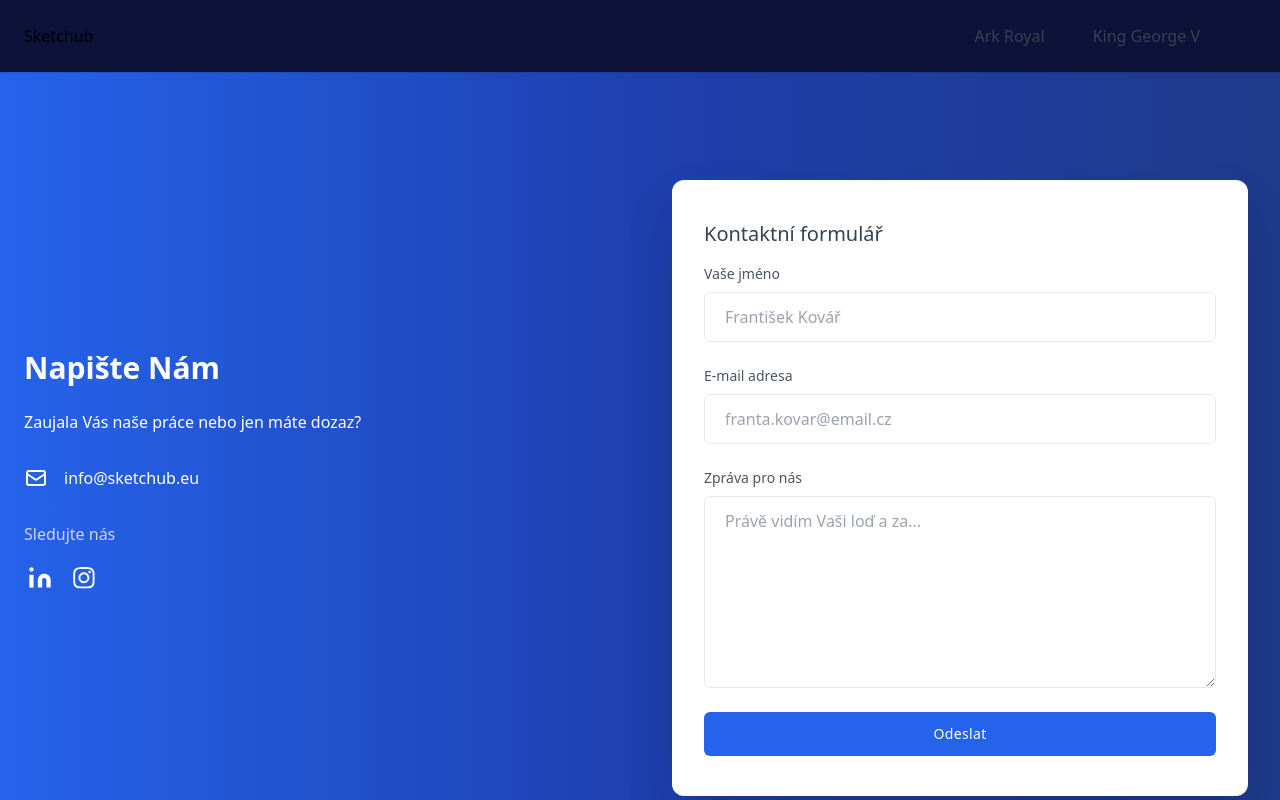
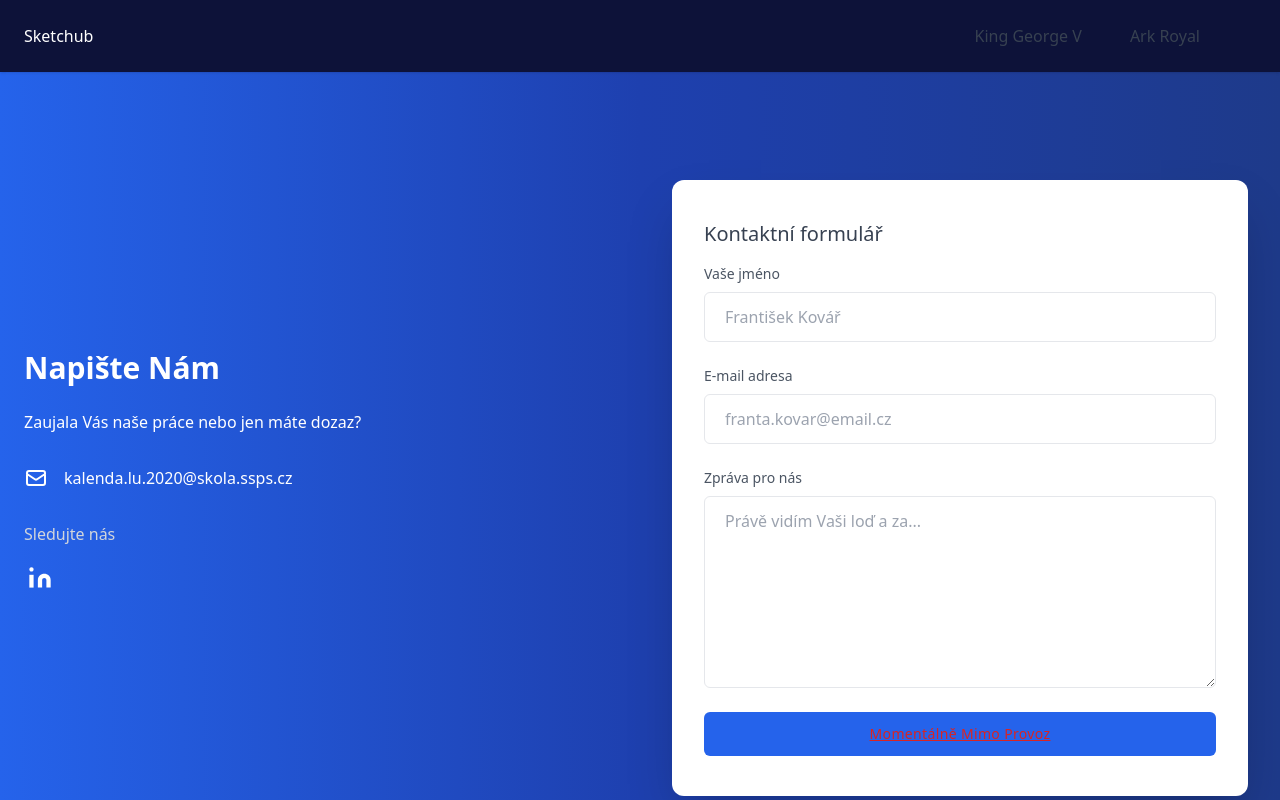
Before and after one commit to LukasKalenda/Sketchhub.eu, a Nuxt app: page / in a window 1280 px wide. Both pictures are taken after a click on the button "KONTAKT". Shown: the top 800 px of the page. Built offline with nearby package versions, Linux system fonts and the light colour scheme.

Commit message:
structure for hosting rdy

```diff
--- a/assets/scss/main.scss
+++ b/assets/scss/main.scss
@@ -10,3 +10,8 @@ $form-field: #ABAAAA;
 body {
     background-color: #0D1239;
 }
+.disabled-link {
+    cursor: not-allowed;
+    text-decoration:underline;
+    color: #d82424; /* Volitelně: změňte barvu textu na šedou nebo podle potřeby */
+  }
--- a/layouts/default.vue
+++ b/layouts/default.vue
@@ -9,7 +9,7 @@
           <div class="lg:flex lg:items-center lg:justify-between">
             <div class="flex items-center justify-between">
               <NuxtLink to="/">
-                <h1>Sketchub</h1>
+                <h1 class="text-white">Sketchub</h1>
               </NuxtLink>
 
               <!-- Mobile menu button -->
@@ -69,15 +69,15 @@
               <div
                 class="flex flex-col -mx-6 lg:flex-row lg:items-center lg:mx-8"
               >
+              <a
+                to="#king-george"
+                class="px-3 py-2 mx-3 mt-2 text-gray-700 transition-colors duration-300 transform rounded-md lg:mt-0 dark:text-gray-200 hover:bg-gray-100 dark:hover:bg-gray-700"
+                >King George V</a
+              >
                 <a
-                  href="#king-george"
+                  href="#ark-royal"
                   class="px-3 py-2 mx-3 mt-2 text-gray-700 transition-colors duration-300 transform rounded-md lg:mt-0 dark:text-gray-200 hover:bg-gray-100 dark:hover:bg-gray-700"
                   >Ark Royal</a
-                >
-                <a
-                  to="#ark-royal"
-                  class="px-3 py-2 mx-3 mt-2 text-gray-700 transition-colors duration-300 transform rounded-md lg:mt-0 dark:text-gray-200 hover:bg-gray-100 dark:hover:bg-gray-700"
-                  >King George V</a
                 >
               </div>
             </div>
@@ -106,16 +106,16 @@
               Domovská stránka
             </a>
 
-            <a
-              href="#"
+            <NuxtLink
+              to="/kontakt"
               class="mx-4 text-sm text-gray-600 transition-colors duration-300 hover:text-blue-500 dark:text-gray-300 dark:hover:text-blue-400"
               aria-label="Reddit"
             >
               Kontakt
-            </a>
+            </NuxtLink>
 
             <a
-              href="#"
+              href="#king-george"
               class="mx-4 text-sm text-gray-600 transition-colors duration-300 hover:text-blue-500 dark:text-gray-300 dark:hover:text-blue-400"
               aria-label="Reddit"
             >
@@ -123,7 +123,7 @@
             </a>
 
             <a
-              href="#"
+              href="#ark-royal"
               class="mx-4 text-sm text-gray-600 transition-colors duration-300 hover:text-blue-500 dark:text-gray-300 dark:hover:text-blue-400"
               aria-label="Reddit"
             >
--- a/pages/index.vue
+++ b/pages/index.vue
@@ -4,7 +4,7 @@
       <Title>Sketchub.eu</Title>
     </Head>
     <!-- Landing page -->
-    <section class="bg-white shadow dark:bg-blue-950">
+    <section class="">
       <div class="container px-6 py-16 mx-auto">
         <div class="items-center lg:flex">
           <div class="w-full lg:w-1/2">
@@ -16,8 +16,8 @@
               </h1>
 
               <p class="mt-3 text-gray-600 dark:text-gray-400">
-                Tato stránka obsahuje projekty dvou studentů, Adama Hurta a
-                Lukáše Kalendy, kteří společně vytvářejí fyzické modely
+                Tato stránka obsahuje projekty dvou studentů, <strong>Adama Hurta</strong> a
+                <strong>Lukáše Kalendy</strong>, kteří společně vytvářejí fyzické modely
                 bitevnich lodí.
               </p>
 
@@ -43,15 +43,77 @@
     </section>
 
     <!-- HMS King George V -->
-    <section class="bg-white shadow dark:bg-blue-950" id="king-george">
+    <section class="" id="king-george">
       <h2
         class="text-center text-3xl font-semibold text-gray-800 dark:text-white lg:text-4xl"
         id="kurzy"
       >
-        Kurzy
+        HMS King George V
       </h2>
       <div class="container mx-auto">
-        ahoj
+        <div
+          class="flex items-center justify-center w-full mt-6 lg:mt-0 lg:w-1/2"
+        >
+          <img
+            class="lg:max-w-sm"
+            src="/img/king_george.png"
+            alt="World Network Ilustration"
+          />
+        </div>
+      </div>
+    </section>
+
+    <!-- O HMS King George V -->
+    <section class="">
+      <div class="container px-6 py-16 mx-auto">
+        <div class="items-center lg:flex dark:bg-blue-800 p-6 rounded-lg">
+          <div class="w-full lg:w-1/2 p-3">
+            <div class="lg:max-w-lg">
+              <h2
+                class="text-3xl font-semibold text-gray-800 dark:text-white lg:text-4xl"
+              >
+                O projektu
+              </h2>
+
+              <p class="mt-3 text-gray-600 dark:text-gray-400">
+                Tento model lodi byl tvořen v rámci Studentského projektu ve
+                třetím ročníku. Nejprve jsme si zpracovali z dostupných náčrtů
+                na internetu 2D nákresy. Na základě vlastních úprav jsme s
+                využitím programu Fusion 360 přešli do 3D prostoru. Zde bylo
+                nutné celý model připravit tak, aby byl tisknutelný na FDM
+                tiskárně.
+              </p>
+              <p class="mt-3 text-gray-600 dark:text-gray-400">
+                Celý model je složen z <strong>65 dílků</strong>, které jsou k sobě přilepeny.
+                Nejdelší tisky trvaly okolo jednoho celého dne a bylo
+                spotřebována přes <strong>500m</strong> PLA kabelu.
+              </p>
+            </div>
+          </div>
+
+          <div
+            class="flex items-center justify-center w-full mt-6 lg:mt-0 lg:w-1/2"
+          >
+            <img
+              class="w-full h-full lg:max-w-3xl"
+              src="/img/learning_team.svg"
+              alt="World Network Ilustration"
+            />
+          </div>
+        </div>
+      </div>
+    </section>
+
+    <!-- HMS Ark Royal -->
+    <section class="" id="ark-royal">
+      <h2
+        class="text-center text-3xl font-semibold text-gray-800 dark:text-white lg:text-4xl"
+        id="kurzy"
+      >
+        HMS Ark Royal
+      </h2>
+      <div class="container mx-auto p-10">
+        <div style="width:100%;height:0;padding-bottom:56%;position:relative;"><iframe src="https://giphy.com/embed/dLmEzHozhc9WbTkwPa" width="100%" height="100%" style="position:absolute" frameBorder="0" class="giphy-embed" allowFullScreen></iframe></div><p><a href="https://giphy.com/gifs/christchurchsu-now-coming-soon-up-dLmEzHozhc9WbTkwPa">via GIPHY</a></p>
       </div>
     </section>
   </div>
--- a/pages/kontakt/index.vue
+++ b/pages/kontakt/index.vue
@@ -31,8 +31,11 @@
               </svg>
 
               <span class="mx-2 text-white truncate w-72"
+                >kalenda.lu.2020@skola.ssps.cz</span
+              >
+              <!-- <span class="mx-2 text-white truncate w-72"
                 >info@sketchub.eu</span
-              >
+              > -->
             </p>
           </div>
 
@@ -66,7 +69,7 @@
                 </svg>
               </a>
 
-              <a
+              <!-- <a
                 class="mx-1.5 text-white transition-colors duration-300 transform hover:text-blue-500"
                 href="#"
               >
@@ -81,7 +84,7 @@
                     fill="currentColor"
                   />
                 </svg>
-              </a>
+              </a> -->
             </div>
           </div>
         </div>
@@ -137,10 +140,10 @@
               </div>
 
               <button
-                class="w-full px-6 py-3 mt-6 text-sm font-medium tracking-wide text-white capitalize transition-colors duration-300 transform bg-blue-600 rounded-md hover:bg-blue-500 focus:outline-none focus:ring focus:ring-blue-400 focus:ring-opacity-50"
+                class="disabled-link w-full px-6 py-3 mt-6 text-sm font-medium tracking-wide text-white capitalize transition-colors duration-300 transform bg-blue-600 rounded-md hover:bg-blue-500 focus:outline-none focus:ring focus:ring-blue-400 focus:ring-opacity-50"
                 type="submit"
               >
-                Odeslat
+                Momentálně mimo provoz
               </button>
             </form>
           </div>
```
Also changed, not shown: public/img/king_george.png (added).
